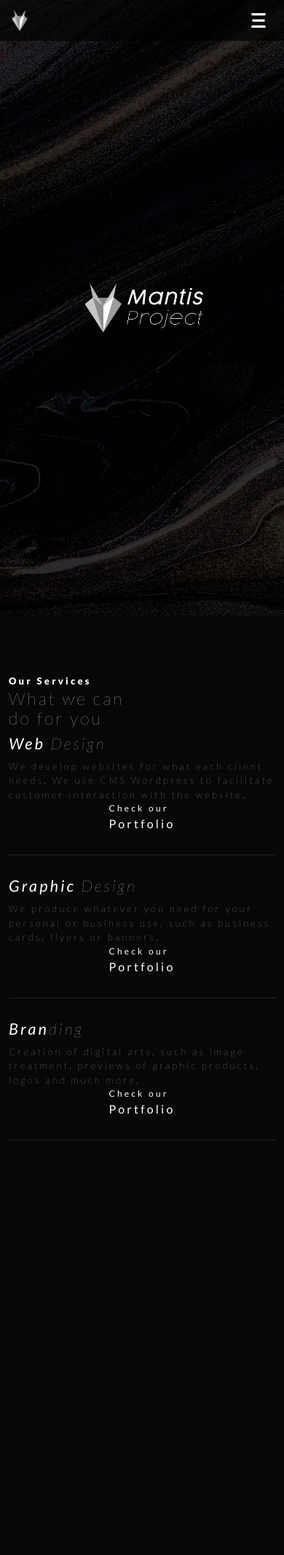
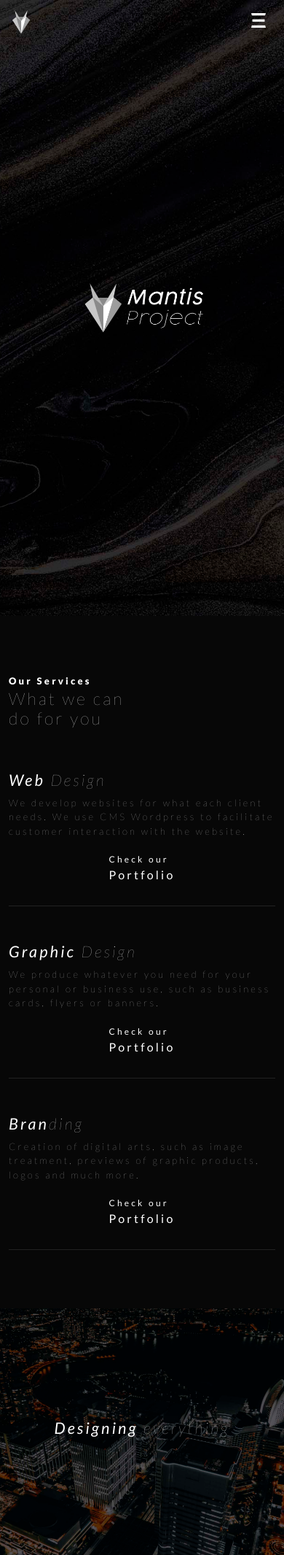
Before and after one commit to itofelipe/MantisProject_3.0, a PHP site: page / in a window 390 px wide. Shown: the whole page at 73% size. Before the commit the page ends 1563 px from the top, so only its background shows below. Run offline with PHP 8.4, Linux system fonts and the light colour scheme; some libraries are stand-ins or nearby versions.

Commit message:
upload the system

```diff
--- a/assets/css/main.css
+++ b/assets/css/main.css
@@ -1,153 +1,67 @@
 @import url('https://fonts.googleapis.com/css2?family=Lato:ital,wght@0,100;0,300;0,400;0,700;0,900;1,100;1,300;1,400;1,700;1,900&family=Roboto+Condensed:wght@300;400&display=swap');
 
-a, p, h1, h2, h3, h4, h5 {
-    font-family: 'Lato', sans-serif;
-    letter-spacing: .2rem;
-}
-
-a {
-    text-decoration: none;
-    color: #fff;
-    transition: color .15s ease-in-out,background-color .15s ease-in-out,border-color .15s ease-in-out;
-}
-p {
-    margin-bottom: 0;
-    font-size: 13px;
-}
-h4{
-    font-style: italic;
-}
-
-.font_thin {
-    font-weight: 100;
-}
-.font_black {
-    font-weight: 900;
-}
-h4 span {
-    font-weight: 100;
-}
-
-a span {
-    font-size: 12px;
-}
+a, p, h1, h2, h3, h4, h5 { font-family: 'Lato', sans-serif; letter-spacing: .2rem; }
+a { text-decoration: none; color: #fff; transition: color .15s ease-in-out,background-color .15s ease-in-out,border-color .15s ease-in-out; }
+p { margin-bottom: 0; font-size: 13px; }
+h4{ font-style: italic; }
+.font_thin { font-weight: 100; }
+.font_black { font-weight: 900; }
+h4 span { font-weight: 100; }
+a span { font-size: 12px; }
 
 
 
 
 
-.navbar {
-    position: fixed;
-    z-index: 99999;
-    width: 100%;
-}
-
-nav {
-    background: #000000b0;
-    font-size: 12px;
-    color: #fff;
-}
-
-a.navbar-brand img {
-    width: 7%;
-}
-
-.nav-link {
-    color: #ffffff;
-}
-
-.nav-link:hover {
-    color: #c2c2c2;
-}
-
-.navbar-toggler-icon {
-    background-image: url(../images/menu.svg);
-    background-repeat: no-repeat;
-    width: 20px;
-    height: 20px;
-}
-
-.home {
-    background: url(../images/background.jpg);
-    background-repeat: no-repeat;
-    background-attachment: fixed;
-    background-position: top center;
-    background-size: cover;
-    position: relative;
-    height: 100vh;
-    display: flex;
-    justify-content: center;
-    align-items: center;
-}
-
-.home img {
-    width: 20%;
-}
+.navbar { position: fixed; z-index: 99999; width: 100%; }
+nav { background: #00000000; font-size: 12px; color: #fff; }
+a.navbar-brand { width: 40px; height: 40px; margin: 0; }
+a.navbar-brand img { width: 85%; }
+.nav-link { color: #ffffff; }
+.nav-link:hover { color: #c2c2c2; }
+.navbar-collapse { justify-content: end; }
+.navbar-toggler-icon { background-image: url(../images/menu.svg); background-repeat: no-repeat; width: 20px; height: 20px; }
 
 
-.services {
-    padding-top: 80px;
-    padding-bottom: 60px;
-    background: #070707;
-    color: #fff;
-}
 
-.services_contents {
-    padding-bottom: 30px;
-    margin-bottom: 30px;
-    border-bottom: 1px solid #222;
-}
+.home { background: url(../images/background.jpg); background-repeat: no-repeat; background-attachment: fixed; background-position: top center; background-size: cover; position: relative; height: 100vh; display: flex; justify-content: center; align-items: center; }
+.home img { width: 20%; }
 
-.title {
-    display: flex;
-    flex-wrap: wrap;
-    align-items: center;
-}
 
-.services_link {
-    display: flex;
-    align-items: center;
-    justify-content: center;
-}
 
-.services_link a:hover {
-    color: #c2c2c2;
-    transition: color .15s ease-in-out,background-color .15s ease-in-out,border-color .15s ease-in-out;
-}
+
+.services { padding-top: 80px; padding-bottom: 60px; background: #070707; color: #fff; }
+.services_contents { padding-bottom: 30px; margin-bottom: 30px; border-bottom: 1px solid #222; }
+.title { display: flex; }
+.services_link { display: flex; align-items: center; justify-content: center; }
+.services_link a:hover { color: #c2c2c2; transition: color .15s ease-in-out,background-color .15s ease-in-out,border-color .15s ease-in-out; }
+.title_component { height: 100%; }
+.title_content { position: sticky; overflow: visible; top: 70px; }
+
+
+
+.break_1 { background: url(../images/background2.jpg); background-repeat: no-repeat; background-attachment: fixed; background-position: top center; background-size: cover; position: relative; height: 40vh; display: flex; justify-content: center; align-items: center; color: #fff;}
 
 
 
 
 @media screen and (max-width: 768px) {
 
-.navbar-brand {
-    width: 30px;
-    height: 40px;
-}
-a.navbar-brand img {
-    width: 100%;
-}
-
-.navbar-toggler-icon {
-    background-image: url(../images/menu.svg);
-    background-repeat: no-repeat;
-    width: 20px;
-    height: 20px;
-}
-
-.navbar-collapse {
-    flex-basis: 100%;
-    flex-grow: 1;
-    align-items: center;
-    padding-top: 30px;
-    padding-bottom: 30px;
-    background: #000000b0;
-    text-align: center;
-}
-
-.home img {
-    width: 65%;
-}
+.navbar-brand { width: 30px; height: 40px; }
+.navbar-collapse { position: fixed; top: 0; left: 0; padding-left: 15px; padding-right: 15px; padding-bottom: 15px; height: 100%; background: #000; display: flex; justify-content: center; align-items: center; text-align: center; }
+.navbar-collapse.collapsing { height: 100%; margin-left: 50%; left: 50%; transition: all 0.2s ease; width: 100%; }
+.navbar-collapse.show { height: 100%; width:100%; right: 0; transition: all 400ms ease-in-out; }
+.navbar-toggler.collapsed ~ .navbar-collapse { transition: all 400ms ease-in; }
+.navbar-toggler i { color: #fff; }
+.close_bottom { margin-top: 20px; }
 
 
+.home img { width: 65%; }
+
+
+.title { margin-bottom: 50px; }
+.services_link { margin-top: 20px; }
+.services_contents { margin-bottom: 50px; }
+.services { padding-bottom: 30px; }
+
 }
--- /dev/null
+++ b/assets/css/scroll_nav.css
@@ -0,0 +1,7 @@
+.navbar-default{
+  transition:500ms ease;
+  background:transparent;
+}
+.navbar-default.scrolled{
+  background:#000000b3;
+}
--- /dev/null
+++ b/assets/js/aos_init.js
@@ -0,0 +1 @@
+AOS.init();
--- /dev/null
+++ b/assets/js/scroll_nav.js
@@ -0,0 +1,3 @@
+$(window).scroll(function () {
+    $('nav').toggleClass('scrolled', $(this).scrollTop() > 200);
+});
--- a/index.html
+++ b/index.html
@@ -9,6 +9,7 @@
     <link href="https://unpkg.com/aos@2.3.1/dist/aos.css" rel="stylesheet">
     <link rel="stylesheet" href="style.css">
     <link rel="stylesheet" href="assets/css/main.css">
+    <link rel="stylesheet" href="assets/css/scroll_nav.css">
 
 
     <!-- JS -->
@@ -37,13 +38,13 @@
 
 <body>
     <header>
-        <nav class="navbar navbar-expand-md navbar-fixed-top">
+        <nav class="navbar navbar-expand-md navbar-default">
             <div class="container">
                 <a data-aos="fade" data-aos-delay="300" data-aos-easing="ease-in-out" data-aos-duration="1000" class="navbar-brand" href="#home"><img class="img-responsive" src="assets/images/icon.png"></a>
                 <button data-aos="fade" data-aos-delay="600" data-aos-easing="ease-in-out" data-aos-duration="1000" class="navbar-toggler" type="button" data-bs-toggle="collapse" data-bs-target="#navbarNav" aria-controls="navbarNav" aria-expanded="false" aria-label="Toggle navigation">
                     <span class="navbar-toggler-icon"></span>
                 </button>
-                <div class="collapse navbar-collapse justify-content-end" id="navbarNav">
+                <div class="collapse navbar-collapse" id="navbarNav">
                     <ul class="navbar-nav">
                         <li data-aos="fade" data-aos-delay="300" data-aos-easing="ease-in-out" data-aos-duration="1000" class="nav-item">
                             <a class="nav-link" aria-current="page" href="#home">Home</a>
@@ -57,7 +58,13 @@
                         <li data-aos="fade" data-aos-delay="1200" data-aos-easing="ease-in-out" data-aos-duration="1000" class="nav-item">
                             <a class="nav-link" href="#contact">Contact</a>
                         </li>
+                        <li class="close_bottom">
+                            <button class="navbar-toggler" type="button" data-bs-toggle="collapse" data-bs-target="#navbarNav" aria-controls="navbarNav" aria-expanded="true" aria-label="Toggle navigation">
+                                <i class="bi bi-x-circle"></i>
+                            </button>
+                        </li>
                     </ul>
+
                 </div>
             </div>
         </nav>
@@ -71,17 +78,15 @@
         <div class="container">
             <div class="row">
                 <div class="col-sm-12 col-md-4 title">
-                    <div class="row">
-                        <div>
-                            <p data-aos="fade" data-aos-delay="300" data-aos-easing="ease-in-out" data-aos-duration="800" class="font_black">Our Services</p>
-                        </div>
-                        <div>
-                            <h3 data-aos="fade" data-aos-delay="600" data-aos-easing="ease-in-out" data-aos-duration="800" class="font_thin">What we can<br>do for you</h3>
+                    <div class="title_component">
+                        <div class="title_content">
+                            <p data-aos="fade" data-aos-delay="500" data-aos-easing="ease-in-out" data-aos-duration="650" class="font_black">Our Services</p>
+                            <h3 data-aos="fade" data-aos-delay="500" data-aos-easing="ease-in-out" data-aos-duration="650" class="font_thin">What we can<br>do for you</h3>
                         </div>
                     </div>
                 </div>
-                <div class="col-sm-12 col-md-7">
-                    <div class="services_contents" data-aos="fade" data-aos-delay="900" data-aos-easing="ease-in-out" data-aos-duration="800">
+                <div class="col-sm-12 col-md-8">
+                    <div class="services_contents" data-aos="fade" data-aos-delay="500" data-aos-easing="ease-in-out" data-aos-duration="650">
                         <div class="row">
                             <div class="col-md-9 col-sm-8">
                                 <h4>Web <span>Design</span></h4>
@@ -94,7 +99,7 @@
                         </div>
                     </div>
 
-                    <div class="services_contents" data-aos="fade" data-aos-delay="1200" data-aos-easing="ease-in-out" data-aos-duration="800">
+                    <div class="services_contents" data-aos="fade" data-aos-delay="600" data-aos-easing="ease-in-out" data-aos-duration="650">
                         <div class="row">
                             <div class="col-md-9 col-sm-9">
                                 <h4>Graphic <span>Design</span></h4>
@@ -106,7 +111,7 @@
                         </div>
                     </div>
 
-                    <div class="services_contents" data-aos="fade" data-aos-delay="1300" data-aos-easing="ease-in-out" data-aos-duration="800">
+                    <div class="services_contents" data-aos="fade" data-aos-delay="700" data-aos-easing="ease-in-out" data-aos-duration="650">
                         <div class="row">
                             <div class="col-md-9 col-sm-8">
                                 <h4>Bran<span>ding</span></h4>
@@ -122,13 +127,16 @@
         </div>
     </section>
 
+    <section id="break_1" class="break_1">
+        <h4  data-aos="fade" data-aos-delay="300" data-aos-easing="ease-in-out" data-aos-duration="800">Designing <span>everything</span></h4>
+    </section>
+
 
 
     <script src="https://cdn.jsdelivr.net/npm/bootstrap@5.1.3/dist/js/bootstrap.bundle.min.js"></script>
     <script src="https://unpkg.com/aos@next/dist/aos.js"></script>
-    <script>
-        AOS.init();
-    </script>
+    <script src="assets/js/aos_init.js"></script>
+    <script src="assets/js/scroll_nav.js"></script>
 </body>
 
 </html>
```
Also changed, not shown: 1 other file.
